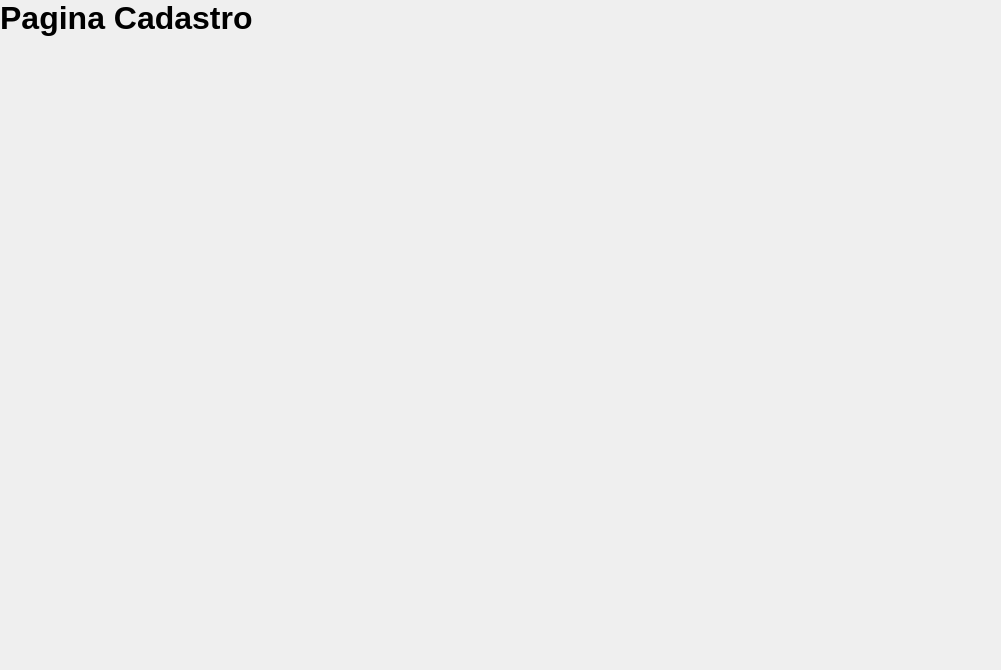
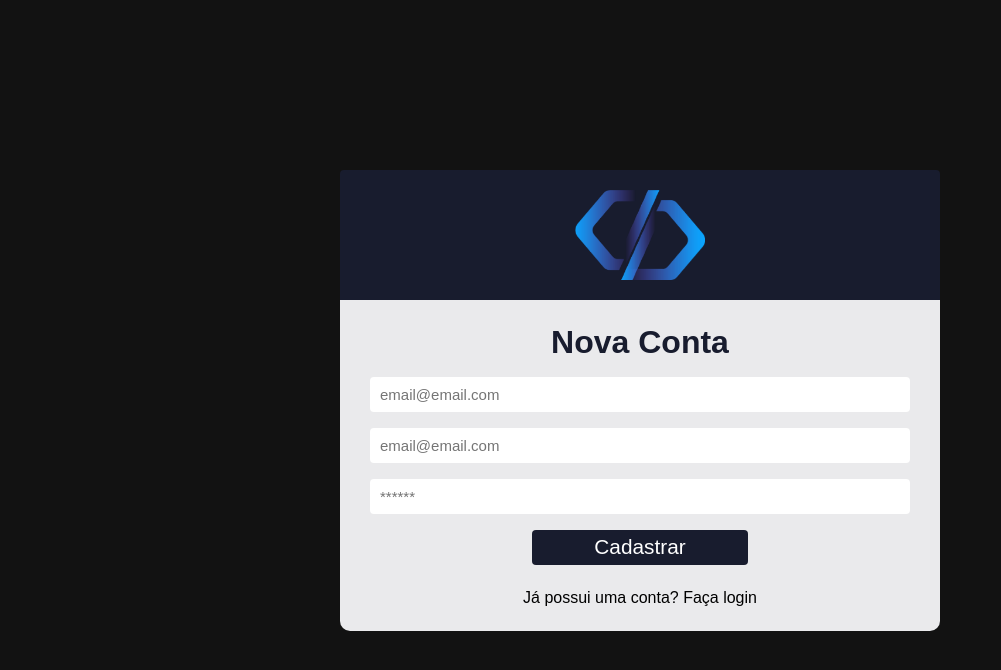
Before and after one commit to Dev-Messias/sistema-adm, a React (Vite) app: page /register in a window 1280 px wide. Shown: the top 670 px of the page, without its empty margins (0-1001 px from the left). Built offline with nearby package versions, Linux system fonts and the light colour scheme.

Commit message:
Feat: Página de cadastro

```diff
--- /dev/null
+++ b/src/pages/Dashboard/index.jsx
@@ -0,0 +1,9 @@
+function Dashboard(){
+    return(
+        <div>
+            <h1>Dashboard</h1>
+        </div>
+    )
+}
+
+export default Dashboard;
--- a/src/pages/SignUp/index.jsx
+++ b/src/pages/SignUp/index.jsx
@@ -1,9 +1,50 @@
+import { useState } from 'react';
+
+import logo from '../../assets/logo.png';
+
+import { Link } from 'react-router-dom';
 
 function SignUp(){
+    const [name, setName] = useState('');
+    const [email, setEmail] = useState('');
+    const [password, setPassword] = useState('');
+
     return(
-        <>
-            <h1>Pagina Cadastro</h1>
-        </>
+        <div className='container-center' >
+            <div className='login' >
+                <div className='login-area' >
+                    <img src={logo} alt="Logo do sistema" />
+                </div>
+                <form>
+
+                    <h1>Nova Conta</h1>
+                    <input
+                        type="text"
+                        placeholder='email@email.com'
+                        value={name}
+                        onChange={(e) => setName(e.target.value)}
+                    />
+
+                    <input
+                        type="text"
+                        placeholder='email@email.com'
+                        value={email}
+                        onChange={(e) => setEmail(e.target.value)}
+                    />
+
+                    <input
+                        type="text"
+                        placeholder='******'
+                        value={password}
+                        onChange={(e) => setPassword(e.target.value)}
+                    />
+
+                    <button>Cadastrar</button>
+                </form>
+
+                <Link to="/" > Já possui uma conta? Faça login </Link>
+            </div>
+        </div>
     )
 }
 
--- a/src/routes/index.jsx
+++ b/src/routes/index.jsx
@@ -2,12 +2,14 @@
 
 import Signin from '../pages/Signin';
 import SignUp from '../pages/SignUp';
+import Dashboard from '../pages/Dashboard';
 
 function RoutesApp(){
     return(
         <Routes>
             <Route path='/' element={ <Signin/> } />
             <Route path='/register' element={ <SignUp/> } />
+            <Route path='/dashboard' element={ <Dashboard/> } />
         </Routes>
     )
 }
```
